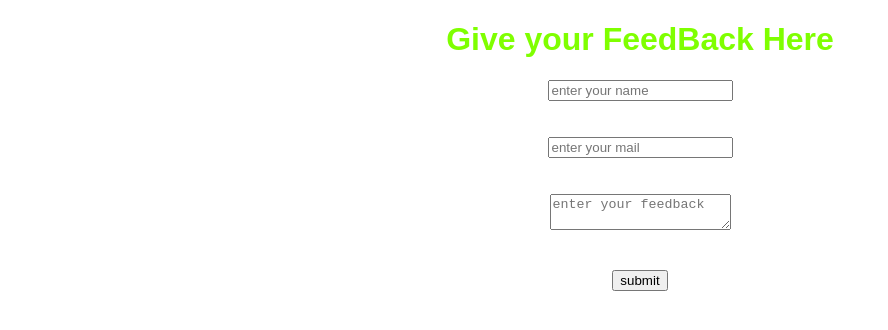
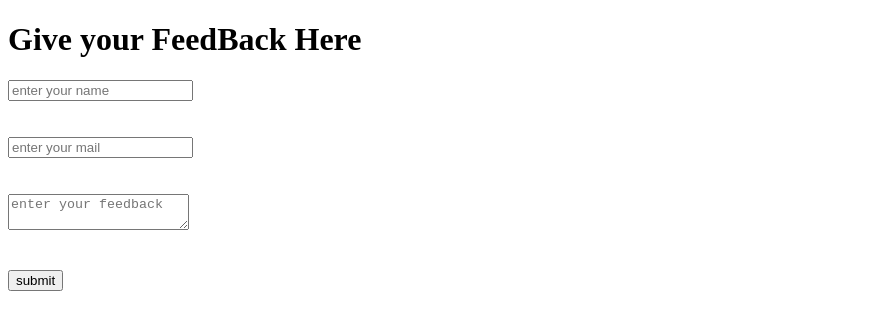
Before and after one commit to redrouthusiva/product-app, an Angular app in the folder products-app/: page /FeedbackPageComponent in a window 1280 px wide. Shown: the top 330 px of the page, without its empty margins (0-888 px from the left). Built offline with nearby package versions, Linux system fonts and the light colour scheme.

Commit message:
Update feedback-page.component.css

```diff
--- a/products-app/src/app/feedback-page/feedback-page.component.css
+++ b/products-app/src/app/feedback-page/feedback-page.component.css
@@ -1,13 +1,21 @@
-.user{
-    color: brown;
-    box-shadow: chocolate;
+.feedbackBox{
+    background: #EEE;
+    padding: 30px;
+    margin-top: 30px;
+    text-align: center;
 }
-.form-group{
-    text-align: center;
-
-}
-.title{
-    text-align: center;
-    color: chartreuse;
-    font-family: Arial, Helvetica, sans-serif;
-}
+.alert {
+    padding: 20px;
+    background-color:#006400; /* Red */
+    color: white;
+    margin-bottom: 15px;
+  }
+  .help-block {
+    padding: 20px;
+    background-color:#f44336; /* Red */
+    color: white;
+    margin-bottom: 15px;
+  }
+.formfield * {
+    vertical-align: middle;
+  }
```
